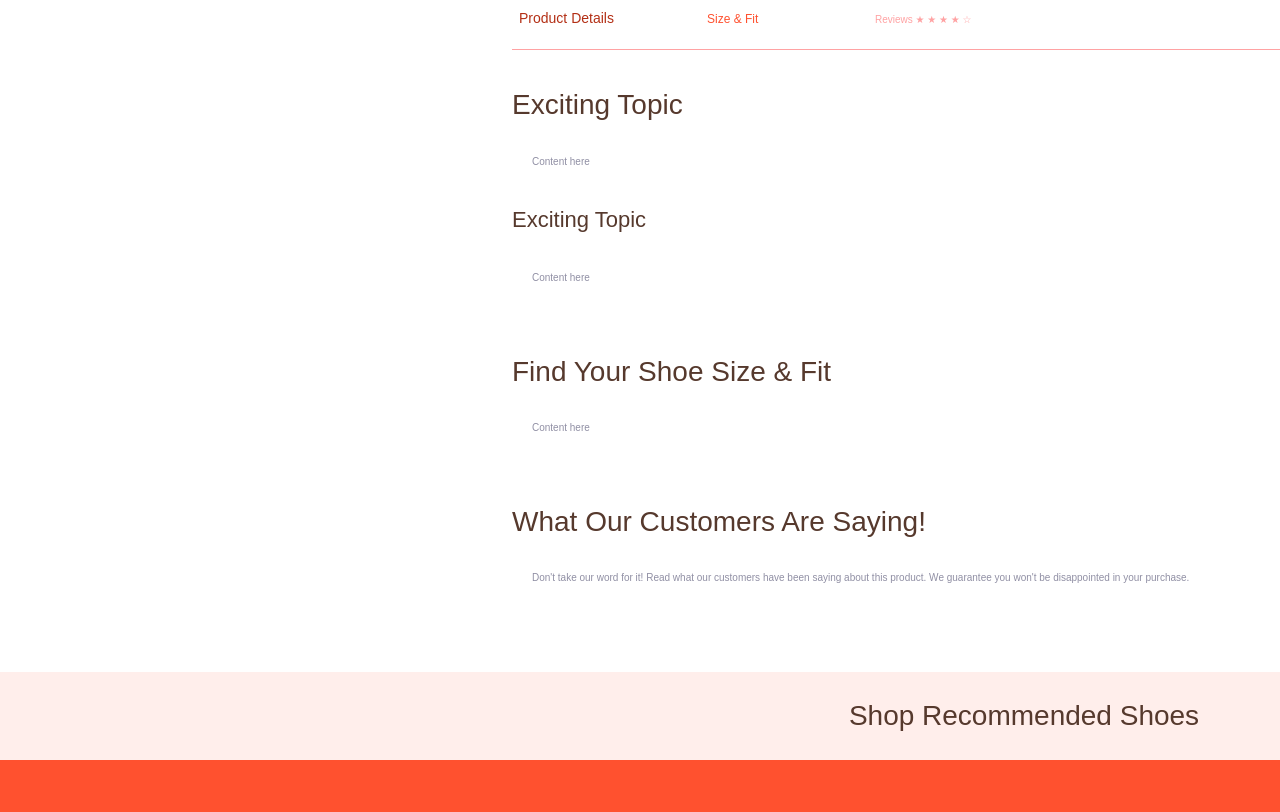
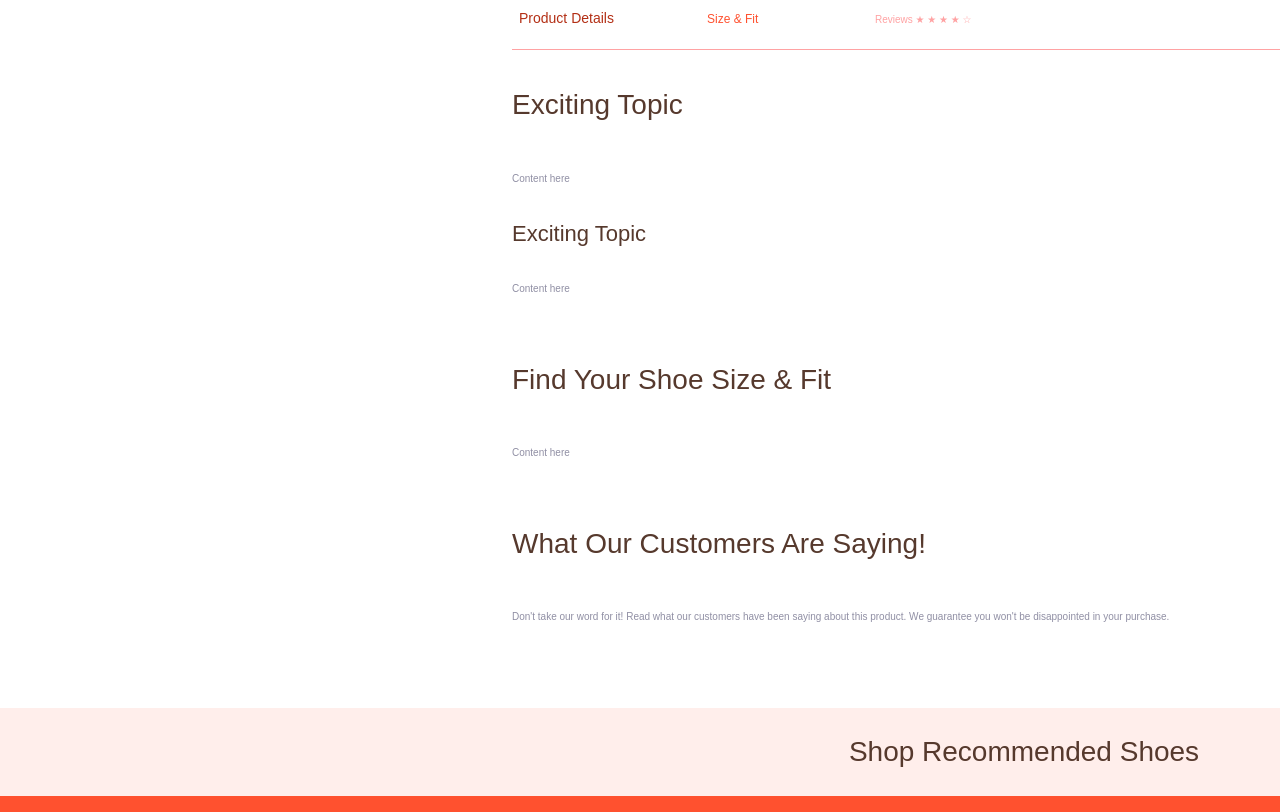
Before and after one commit to bapetersen2124/Foundations_Homework, a plain HTML site: page index.html in a window 1280 px wide. Shown: the part 988-1800 px from the top of the page. Drawn offline with Linux system fonts and the light colour scheme.

Commit message:
HW Day 2 : Actual Final
For real this time.

Made a few line-height edits.

```diff
--- a/index.html
+++ b/index.html
@@ -40,13 +40,13 @@
         <a class="mid-page-nav-bar" style="font-size:10px; color:#ffa2a3; width:200px">Reviews &#x02605;	&#x02605;	&#x02605;	&#x02605;	&#x02606;</a>
         <p class="border-top"></p></span>
       <h2 class="h2-text">Exciting Topic</h2>
-        <p class="black-text">Content here</p>
+        <p class="black-text" style="margin:0;">Content here</p>
       <h3 class="h3-text" style="padding:0px; font-size:22px;">Exciting Topic</h3>
-        <p class="black-text">Content here</p><br/>
+        <p class="black-text" style="margin:0;">Content here</p><br/>
       <h2 class="h2-text">Find Your Shoe Size &amp; Fit</h2>
-        <p class="black-text">Content here</p><br/>
+        <p class="black-text" style="margin:0;">Content here</p><br/>
       <h2 class="h2-text">What Our Customers Are Saying!</h2>
-        <p class="black-text">Don't take our word for it! Read what our customers have been saying about this product. We guarantee you won't be disappointed in your purchase.</p>
+        <p class="black-text" style="margin:0;">Don't take our word for it! Read what our customers have been saying about this product. We guarantee you won't be disappointed in your purchase.</p>
     </div><br/><br/>
     <div class="partition-header">
       <h2 class="h2-text">Shop Recommended Shoes</h2>
--- a/style.css
+++ b/style.css
@@ -163,7 +163,8 @@ span {
   color:#908fa4;
   font-size:10px;
   font-family:sans-serif;
-  line-height:34px;
+  line-height:38px;
+  padding:15px 0px;
   margin:20px;
 }
 
```
